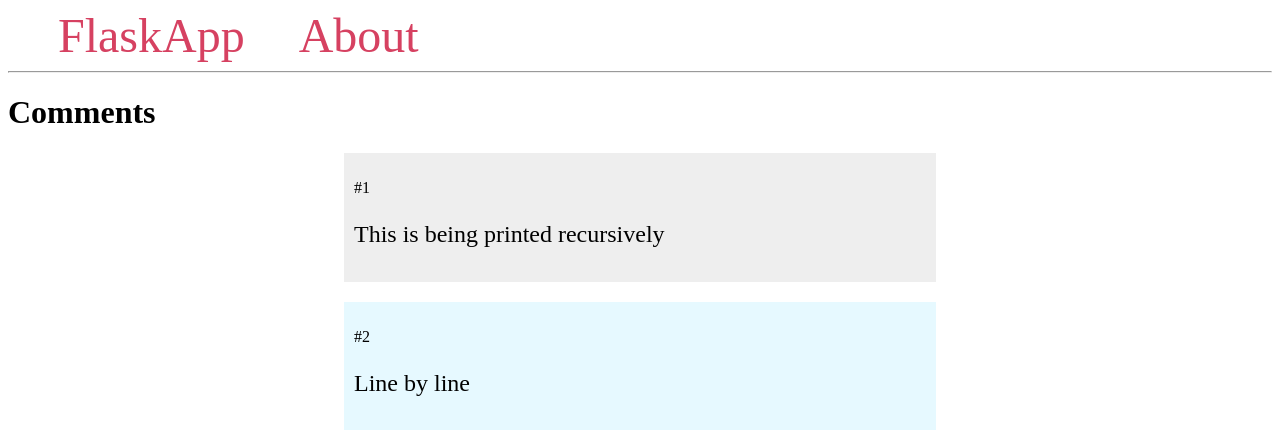
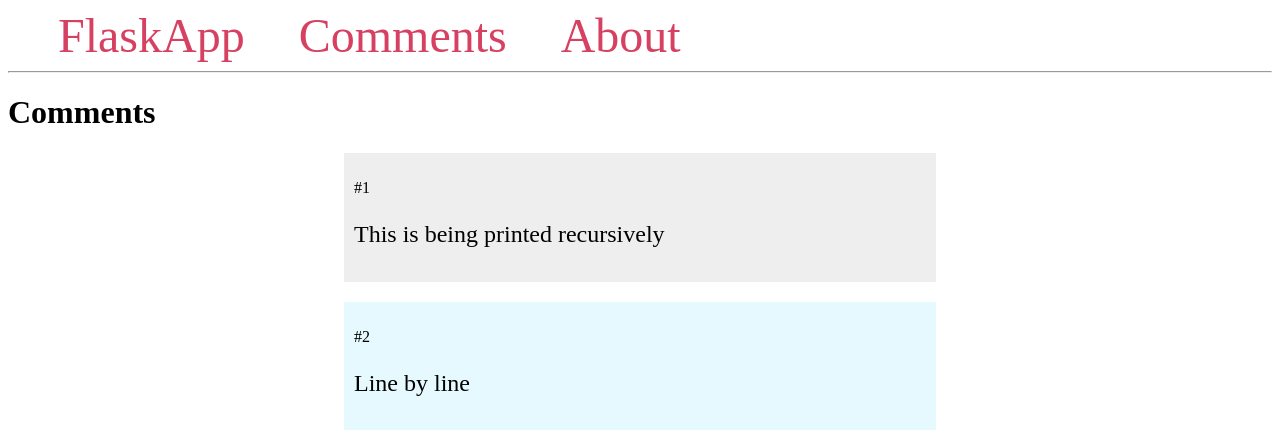
Before and after one commit to Corbanez97/web_forms_flask, a Flask app: page /comments/ in a window 1280 px wide. Shown: the top 430 px of the page. Run offline with Flask 2, Linux system fonts and the light colour scheme.

Commit message:
Add comment route in index

```diff
--- a/templates/base.html
+++ b/templates/base.html
@@ -17,6 +17,7 @@
         {#Here, you use the special url_for() function that
             will return the URL for the view function you give it.#}
         <a href= "{{ url_for('index') }}">FlaskApp</a>
+        <a href="{{ url_for('comments') }}">Comments</a>
         <a href="{{ url_for('about') }}">About</a>
     </nav>
     <hr>
```
